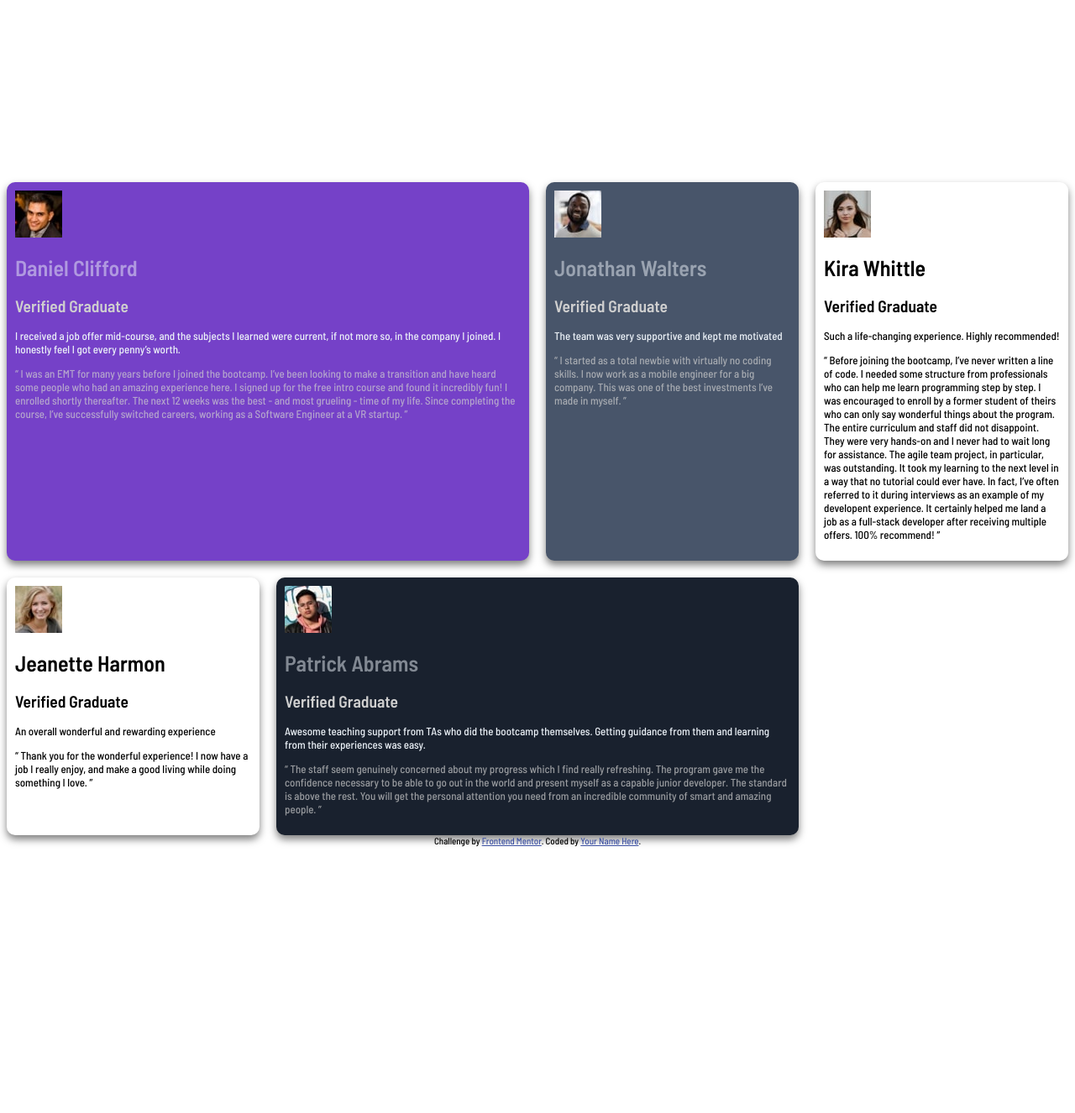
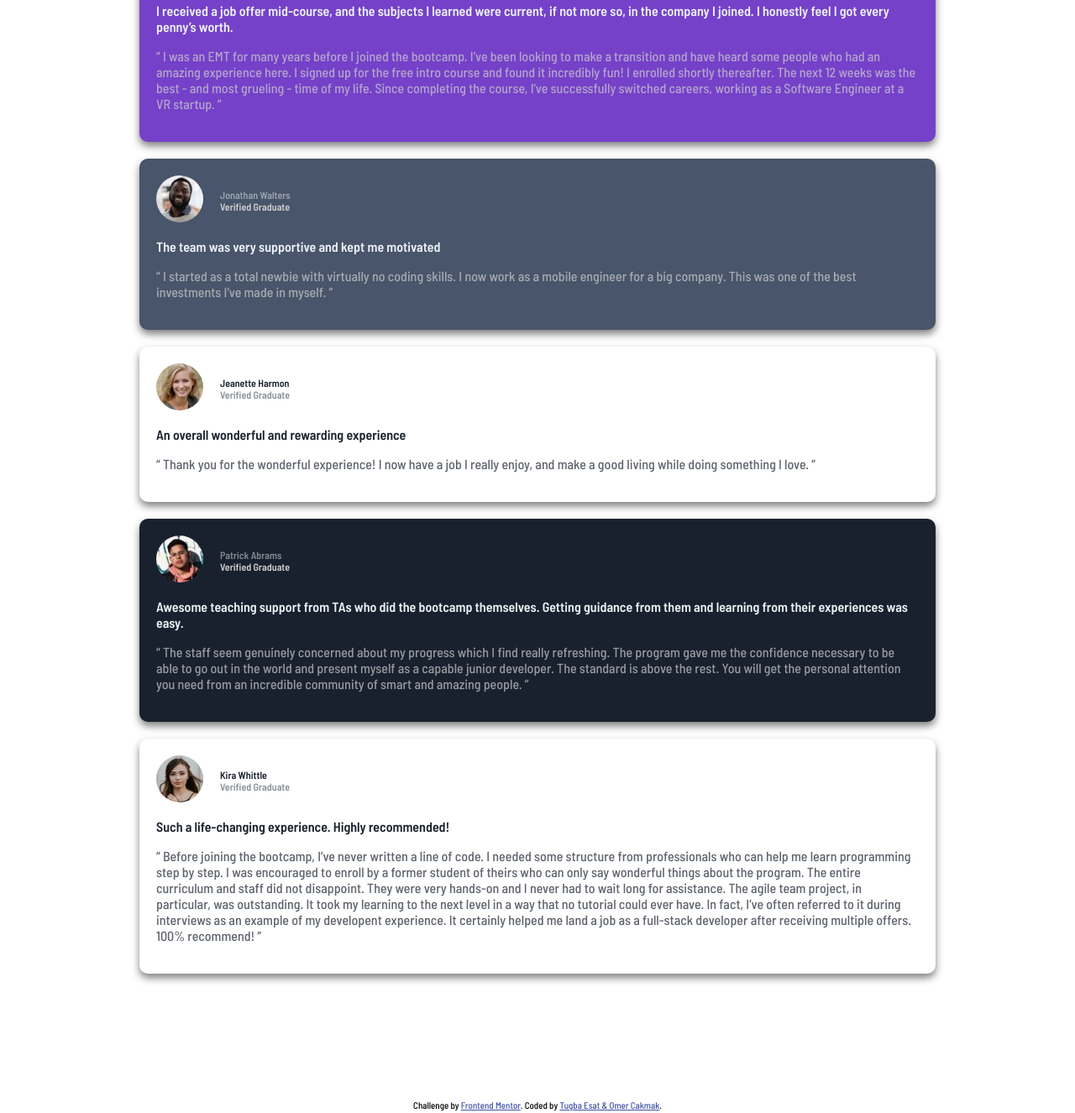
Before and after one commit to 202303-PRM-TR-FEW/testimonials-challenge-tugba-omer, a plain HTML site: page index.html in a window 1280 px wide. Shown: the part 242-1568 px from the top of the page at 84% size. Before the commit the page ends 1258 px from the top, so only its background shows below. Drawn offline with Linux system fonts and the light colour scheme.

Commit message:
responsiveness completed

```diff
--- a/index.html
+++ b/index.html
@@ -1,83 +1,140 @@
 <!DOCTYPE html>
 <html lang="en">
   <head>
-  <meta charset="UTF-8">
-  <meta name="viewport" content="width=device-width, initial-scale=1.0"> <!-- displays site properly based on user's device -->
+    <meta charset="UTF-8" />
+    <meta name="viewport" content="width=device-width, initial-scale=1.0" />
+    <!-- displays site properly based on user's device -->
 
-  <link rel="icon" type="image/png" sizes="32x32" href="./images/favicon-32x32.png">
+    <link
+      rel="icon"
+      type="image/png"
+      sizes="32x32"
+      href="./images/favicon-32x32.png"
+    />
 
     <title>Frontend Mentor | [Challenge Name Here]</title>
 
     <!-- Feel free to remove these styles or customise in your own stylesheet 👍 -->
     <style>
-    .attribution { font-size: 11px; text-align: center; }
-    .attribution a { color: hsl(228, 45%, 44%); }
+      .attribution {
+        font-size: 11px;
+        text-align: center;
+      }
+      .attribution a {
+        color: hsl(228, 45%, 44%);
+      }
     </style>
-  <link rel="preconnect" href="https://fonts.googleapis.com">
-  <link rel="preconnect" href="https://fonts.gstatic.com" crossorigin>
-  <link href="https://fonts.googleapis.com/css2?family=Barlow+Semi+Condensed:wght@500;600&display=swap" rel="stylesheet">
-  <link rel="stylesheet" href="style.css">
+    <link rel="preconnect" href="https://fonts.googleapis.com" />
+    <link rel="preconnect" href="https://fonts.gstatic.com" crossorigin />
+    <link
+      href="https://fonts.googleapis.com/css2?family=Barlow+Semi+Condensed:wght@500;600&display=swap"
+      rel="stylesheet"
+    />
+    <link rel="stylesheet" href="style.css" />
   </head>
   <body>
     <div class="container">
       <div class="item a">
-    <img src="./images/image-daniel.jpg" alt="">
-    <h1>Daniel Clifford</h1>
-    <h2>Verified Graduate</h2>
-    <p class="opaque"> I received a job offer mid-course, and the subjects I learned were current, if not more so,
-      in the company I joined. I honestly feel I got every penny’s worth.</p>
-    <p>“ I was an EMT for many years before I joined the bootcamp. I’ve been looking to make a
-      transition and have heard some people who had an amazing experience here. I signed up
-      for the free intro course and found it incredibly fun! I enrolled shortly thereafter.
-      The next 12 weeks was the best - and most grueling - time of my life. Since completing
-      the course, I’ve successfully switched careers, working as a Software Engineer at a VR startup. ”</p>
+        <div class="flex-container">
+          <div class="image"> <img src="./images/image-daniel.jpg" alt="" /></div>
+          <div class="text"><h1>Daniel Clifford</h1>
+            <h2>Verified Graduate</h2></div>
+        </div>
+        <p class="opaque">
+          I received a job offer mid-course, and the subjects I learned were
+          current, if not more so, in the company I joined. I honestly feel I
+          got every penny’s worth.
+        </p>
+        <p>
+          “ I was an EMT for many years before I joined the bootcamp. I’ve been
+          looking to make a transition and have heard some people who had an
+          amazing experience here. I signed up for the free intro course and
+          found it incredibly fun! I enrolled shortly thereafter. The next 12
+          weeks was the best - and most grueling - time of my life. Since
+          completing the course, I’ve successfully switched careers, working as
+          a Software Engineer at a VR startup. ”
+        </p>
       </div>
       <div class="item b">
-  <img src="./images/image-jonathan.jpg" alt="">
-  <h1> Jonathan Walters</h1>
-  <h2>Verified Graduate</h2>
+        <div class="flex-container">
+          <div class="image"><img src="./images/image-jonathan.jpg" alt="" /></div>
+          <div class="text"><h1>Jonathan Walters</h1>
+            <h2>Verified Graduate</h2></div>
+        </div>
         <p class="opaque">The team was very supportive and kept me motivated</p>
-  <p> “ I started as a total newbie with virtually no coding skills. I now work as a mobile engineer
-    for a big company. This was one of the best investments I’ve made in myself. ”
+        <p>
+          “ I started as a total newbie with virtually no coding skills. I now
+          work as a mobile engineer for a big company. This was one of the best
+          investments I’ve made in myself. ”
         </p>
       </div>
       <div class="item c">
-  <img src="./images/image-jeanette.jpg" alt="">
-  <h1>Jeanette Harmon</h1>
-  <h2>Verified Graduate</h2>
+        <div class="flex-container">
+          <div class="image"> <img src="./images/image-jeanette.jpg" alt="" /></div>
+          <div class="text"> <h1>Jeanette Harmon</h1>
+            <h2>Verified Graduate</h2></div>
+        </div>
+
+
         <p class="opaque">An overall wonderful and rewarding experience</p>
-  <p>“ Thank you for the wonderful experience! I now have a job I really enjoy, and make a good living
-    while doing something I love. ”</p>
+        <p>
+          “ Thank you for the wonderful experience! I now have a job I really
+          enjoy, and make a good living while doing something I love. ”
+        </p>
       </div>
       <div class="item d">
-  <img src="./images/image-patrick.jpg" alt="">
-  <h1>Patrick Abrams</h1>
-  <h2>Verified Graduate</h2>
-  <p class="opaque">Awesome teaching support from TAs who did the bootcamp themselves. Getting guidance from them and
-    learning from their experiences was easy.</p>
-  <p>“ The staff seem genuinely concerned about my progress which I find really refreshing. The program
-    gave me the confidence necessary to be able to go out in the world and present myself as a capable
-    junior developer. The standard is above the rest. You will get the personal attention you need from
-    an incredible community of smart and amazing people. ”</p>
+        <div class="flex-container">
+          <div class="image"><img src="./images/image-patrick.jpg" alt="" /></div>
+          <div class="text"><h1>Patrick Abrams</h1>
+            <h2>Verified Graduate</h2></div>
+        </div>
+
+
+        <p class="opaque">
+          Awesome teaching support from TAs who did the bootcamp themselves.
+          Getting guidance from them and learning from their experiences was
+          easy.
+        </p>
+        <p>
+          “ The staff seem genuinely concerned about my progress which I find
+          really refreshing. The program gave me the confidence necessary to be
+          able to go out in the world and present myself as a capable junior
+          developer. The standard is above the rest. You will get the personal
+          attention you need from an incredible community of smart and amazing
+          people. ”
+        </p>
       </div>
       <div class="item e">
-  <img src="./images/image-kira.jpg" alt="">
-  <h1>Kira Whittle</h1>
-  <h2>Verified Graduate</h2>
-  <p class="opaque">Such a life-changing experience. Highly recommended!</p>
-  <p>“ Before joining the bootcamp, I’ve never written a line of code. I needed some structure from
-    professionals who can help me learn programming step by step. I was encouraged to enroll by a former
-    student of theirs who can only say wonderful things about the program. The entire curriculum and staff
-    did not disappoint. They were very hands-on and I never had to wait long for assistance. The agile team
-    project, in particular, was outstanding. It took my learning to the next level in a way that no tutorial
-    could ever have. In fact, I’ve often referred to it during interviews as an example of my developent
-    experience. It certainly helped me land a job as a full-stack developer after receiving multiple offers.
-    100% recommend! ”</p>
+        <div class="flex-container">
+          <div class="image"> <img src="./images/image-kira.jpg" alt="" /></div>
+          <div class="text"><h1>Kira Whittle</h1>
+            <h2>Verified Graduate</h2></div>
+        </div>
+
+
+        <p class="opaque">
+          Such a life-changing experience. Highly recommended!
+        </p>
+        <p>
+          “ Before joining the bootcamp, I’ve never written a line of code. I
+          needed some structure from professionals who can help me learn
+          programming step by step. I was encouraged to enroll by a former
+          student of theirs who can only say wonderful things about the program.
+          The entire curriculum and staff did not disappoint. They were very
+          hands-on and I never had to wait long for assistance. The agile team
+          project, in particular, was outstanding. It took my learning to the
+          next level in a way that no tutorial could ever have. In fact, I’ve
+          often referred to it during interviews as an example of my developent
+          experience. It certainly helped me land a job as a full-stack
+          developer after receiving multiple offers. 100% recommend! ”
+        </p>
       </div>
     </div>
     <div class="attribution">
-    Challenge by <a href="https://www.frontendmentor.io?ref=challenge" target="_blank">Frontend Mentor</a>.
-    Coded by <a href="#">Your Name Here</a>.
+      Challenge by
+      <a href="https://www.frontendmentor.io?ref=challenge" target="_blank"
+        >Frontend Mentor</a
+      >. Coded by <a href="#">Tugba Esat & Omer Cakmak</a>.
     </div>
   </body>
 </html>
--- a/style.css
+++ b/style.css
@@ -3,47 +3,34 @@ body {
     font-family: 'Barlow Semi Condensed', sans-serif;
 }
 
-
-
-
 .container {
     display: grid;
-    grid-template-columns: repeat(4, 1fr);
-    grid-template-rows: repeat(2, 1fr);
     gap: 20px;
-    margin: 0 auto;
+    width: 75%;
+    margin: 150px auto;
   }
   .item {
-    /* border: solid 2px black; */
     border-radius: 10px;
     box-shadow: 0px 5px 10px 0px rgba(0, 0, 0, 0.5);
-    padding: 10px;
+    padding: 20px;
   }
 .a {
-    grid-column: 1 / span 2;
-    grid-row: row1-start / 2;
+
     background-color: hsl(263, 55%, 52%);
 }
 .b {
-    grid-column: 3 / span 1;
-    grid-row: row1-start / 2;
     background-color: hsl(217, 19%, 35%);
     color: hsl(0, 0%, 81%);
 }
 .c {
-    grid-column: 1 / span 1;
-    grid-row: row1-end / last-line;
     background-color: hsl(0, 0%, 100%);
 }
 .d {
-    grid-column: 2 / span 2;
-    grid-row: row1-end / last-line;
     background-color: hsl(219, 29%, 14%);
     color: hsl(0, 0%, 81%);
 }
 .e {
-    grid-column: 4 / span 1;
-    grid-row: row1-start / 2;
+
     background-color: hsl(0, 0%, 100%);
 }
 
@@ -51,6 +38,7 @@ body {
 .b > .opaque,
 .d > .opaque {
     color: hsl(210, 46%, 95%);
+    font-weight: 600;
 }
 
 .a h1,
@@ -68,3 +56,55 @@ body {
 .d p {
     color: hsl(0, 0%, 81%, 70%);
 }
+
+.c > .opaque,
+.e > .opaque {
+    color: hsl(219, 29%, 14%);
+    font-weight: 600;
+}
+
+.c h1,
+.e h1 {
+    color: hsl(219, 29%, 14%);
+}
+
+.c h2,
+.e h2 {
+    color: hsl(219, 29%, 14%, 50%);
+}
+
+.c p,
+.e p {
+    color: hsl(219, 29%, 14%, 70%);
+}
+
+img {
+    border-radius: 50%;
+}
+.flex-container {
+    display: flex;
+    align-items: center;
+  }
+  .text {
+    padding-left: 20px;
+  }
+  h1, h2 {
+    margin: 0;
+    font-size: 12px;
+  }
+  p {
+    font-size: 16px;
+  }
+
+  @media screen and (min-width: 1440px) {
+    .container {
+        grid-template-columns: repeat(4, 1fr);
+    }
+    .a, .d {
+        grid-column: span 2;
+    }
+.e {
+    grid-column-start: 4;
+    grid-row: 1 / span 2;
+}
+  }
```
Lines whose indentation alone changed are shown as unchanged.
